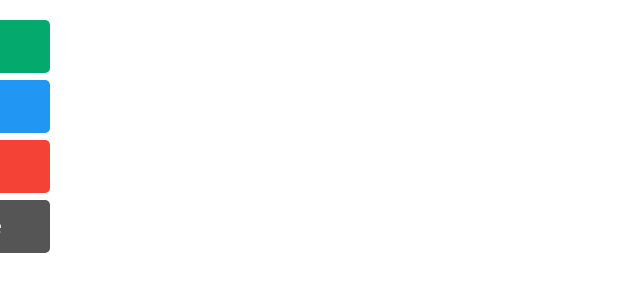
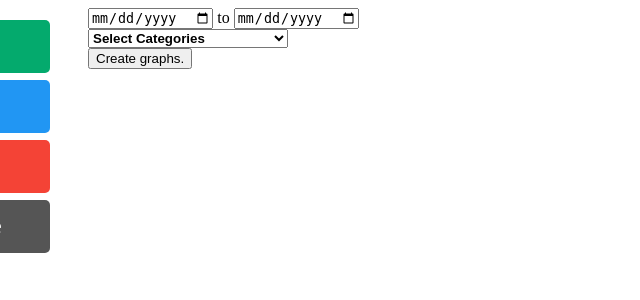
Before and after one commit to niekyw/time-keep, a FastAPI app: template templates/analyze.html in a window 1280 px wide. Shown: the top 300 px of the page, without its empty margins (0-640 px from the left). Run offline with FastAPI, Linux system fonts and the light colour scheme; the template is opened without the code that fills it, so the values that code supplies are empty.

Commit message:
more buttons

```diff
--- /dev/null
+++ b/static/scripts.js
@@ -0,0 +1,12 @@
+var expanded = false;
+
+function showCheckboxes() {
+  var checkboxes = document.getElementById("checkboxes");
+  if (!expanded) {
+    checkboxes.style.display = "block";
+    expanded = true;
+  } else {
+    checkboxes.style.display = "none";
+    expanded = false;
+  }
+}
--- a/static/style.css
+++ b/static/style.css
@@ -33,3 +33,38 @@
   top: 200px;
   background-color: #555
 }
+
+
+.multiselect {
+  width: 200px;
+}
+
+.selectBox {
+  position: relative;
+}
+
+.selectBox select {
+  width: 100%;
+  font-weight: bold;
+}
+
+.overSelect {
+  position: absolute;
+  left: 0;
+  right: 0;
+  top: 0;
+  bottom: 0;
+}
+
+#checkboxes {
+  display: none;
+  border: 1px #dadada solid;
+}
+
+#checkboxes label {
+  display: block;
+}
+
+#checkboxes label:hover {
+  background-color: #1e90ff;
+}
--- a/templates/analyze.html
+++ b/templates/analyze.html
@@ -4,6 +4,7 @@
   <meta name="viewport" content="width=device-width, initial-scale=1">
   <title>Analyze Time Sheets</title>
   <link rel="stylesheet" type="text/css" href="../static/style.css" />
+  <script type="text/javascript" src="static/scripts.js"></script>
 </head>
 <body>
 
@@ -13,3 +14,32 @@
   <a href="view.html" id="view">View</a>
   <a href="analyze.html" id="analyze">Analyze</a>
 </div>
+
+<div style="margin-left:80px;">
+  <input type="date" id="datepick3" name="d3" placeholder="Date(MM/DD/YYYY)" />
+  to
+  <input type="date" id="datepick4" name="d4" placeholder="Date(MM/DD/YYYY)" />
+
+  <form>
+    <div class="multiselect">
+      <div class="selectBox" onclick="showCheckboxes()">
+        <select>
+          <option>Select Categories</option>
+        </select>
+        <div class="overSelect"></div>
+      </div>
+      <div id="checkboxes">
+        <label for="one">
+          <input type="checkbox" id="one" />Cat 1</label>
+        <label for="two">
+          <input type="checkbox" id="two" />Cat 2</label>
+      </div>
+    </div>
+  </form>
+
+  <input type="button" class="button" value="Create graphs.">
+
+
+</div>
+</body>
+</html>
--- a/templates/index.html
+++ b/templates/index.html
@@ -15,9 +15,8 @@
 </div>
 
 <div style="margin-left:80px;">
-  <h2>Hoverable Sidenav Buttons</h2>
-  <p>Hover over the buttons in the left side navigation to open them.</p>
+  <input type="button" class="button" value="Log In">
+  <input type="button" class="button" value="Create Account">
 </div>
-
 </body>
 </html>
```
Also changed, not shown: templates/entry.html (+7 -0 lines), templates/view.html (+9 -0 lines).
